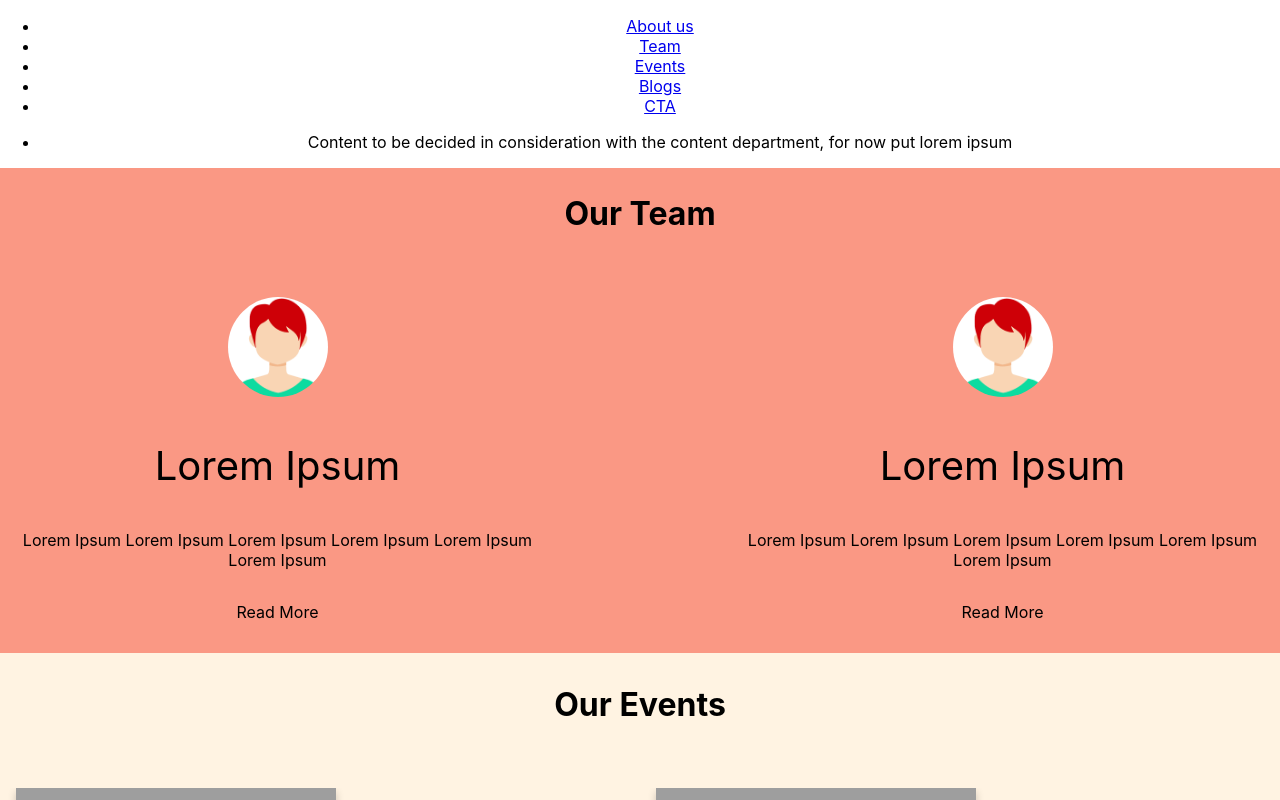
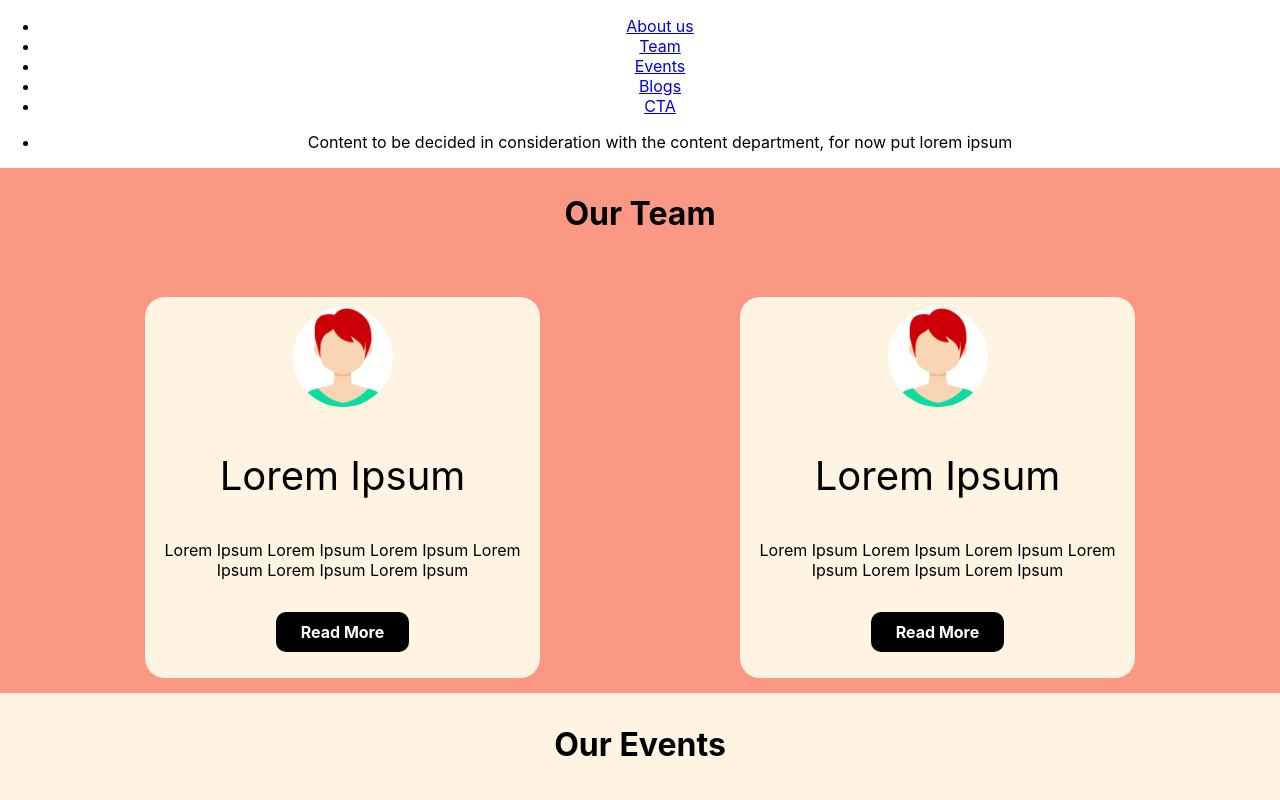
Before and after one commit to HLA-VITC/Website_HLA, a React (Create React App) app: page / in a window 1280 px wide. Shown: the top 800 px of the page. Built offline with nearby package versions, Linux system fonts and the light colour scheme; grey boxes are pictures that could not be loaded.

Commit message:
style team card

```diff
--- a/src/Team.jsx
+++ b/src/Team.jsx
@@ -21,7 +21,14 @@ export default function Team() {
   ];
   const teamsCard = (teamMember) => {
     return (
-      <div>
+      <div
+        style={{
+          backgroundColor: "#FFF3E2",
+          borderRadius: 20,
+          padding: 10,
+          width: "30%",
+        }}
+      >
         <img
           style={{ borderRadius: "100%", height: 100 }}
           src={teamMember.image}
@@ -30,7 +37,18 @@ export default function Team() {
         <p style={{ fontSize: 40 }}>{teamMember.name}</p>
         <p>{teamMember.description}</p>
         <div style={{ justifyContent: "center", display: "flex" }}>
-          <p>Read More</p>
+          <p
+            style={{
+              backgroundColor: "black",
+              color: "white",
+              fontWeight: "bold",
+              padding: 10,
+              borderRadius: 10,
+              width: "30%",
+            }}
+          >
+            Read More
+          </p>
         </div>
       </div>
     );
```
